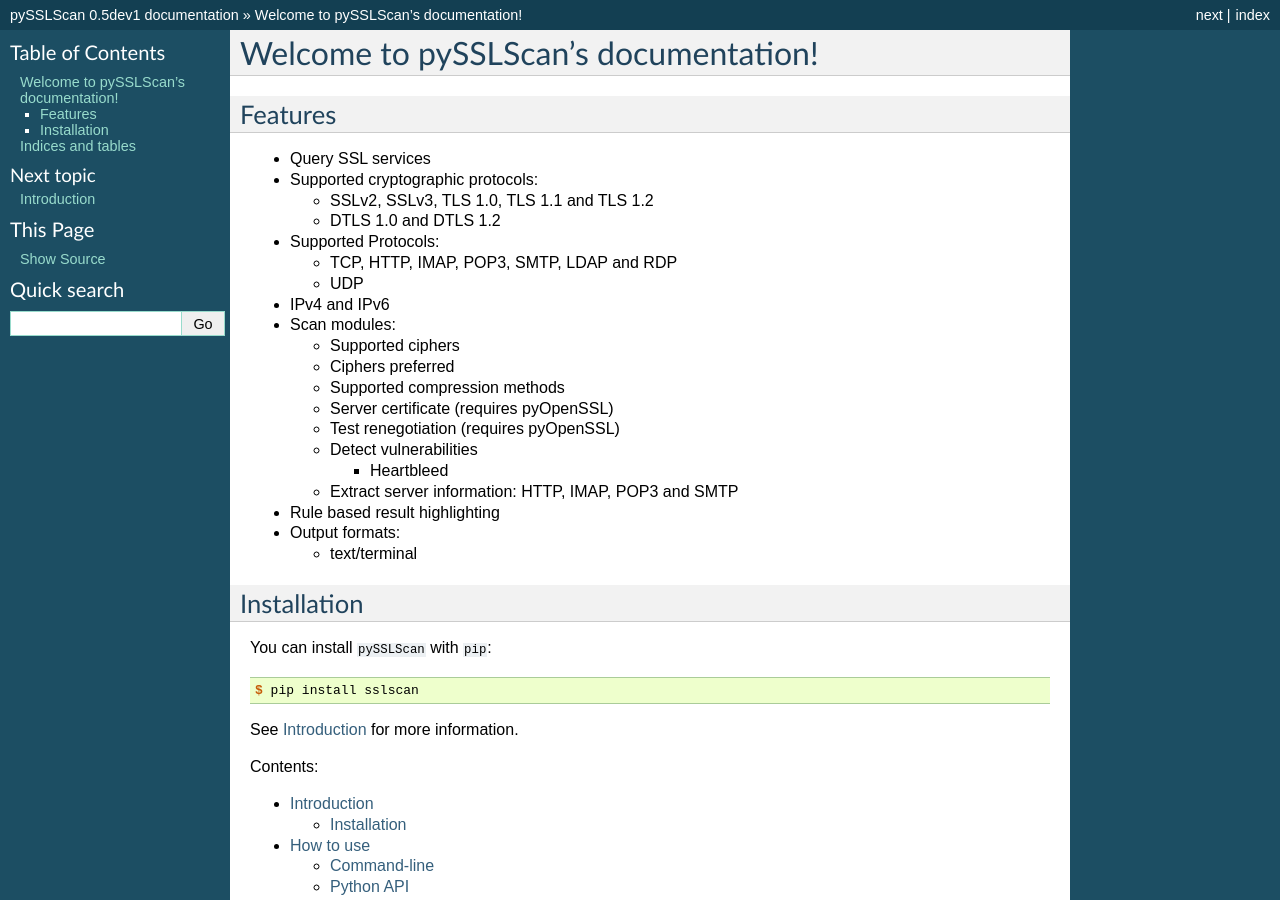
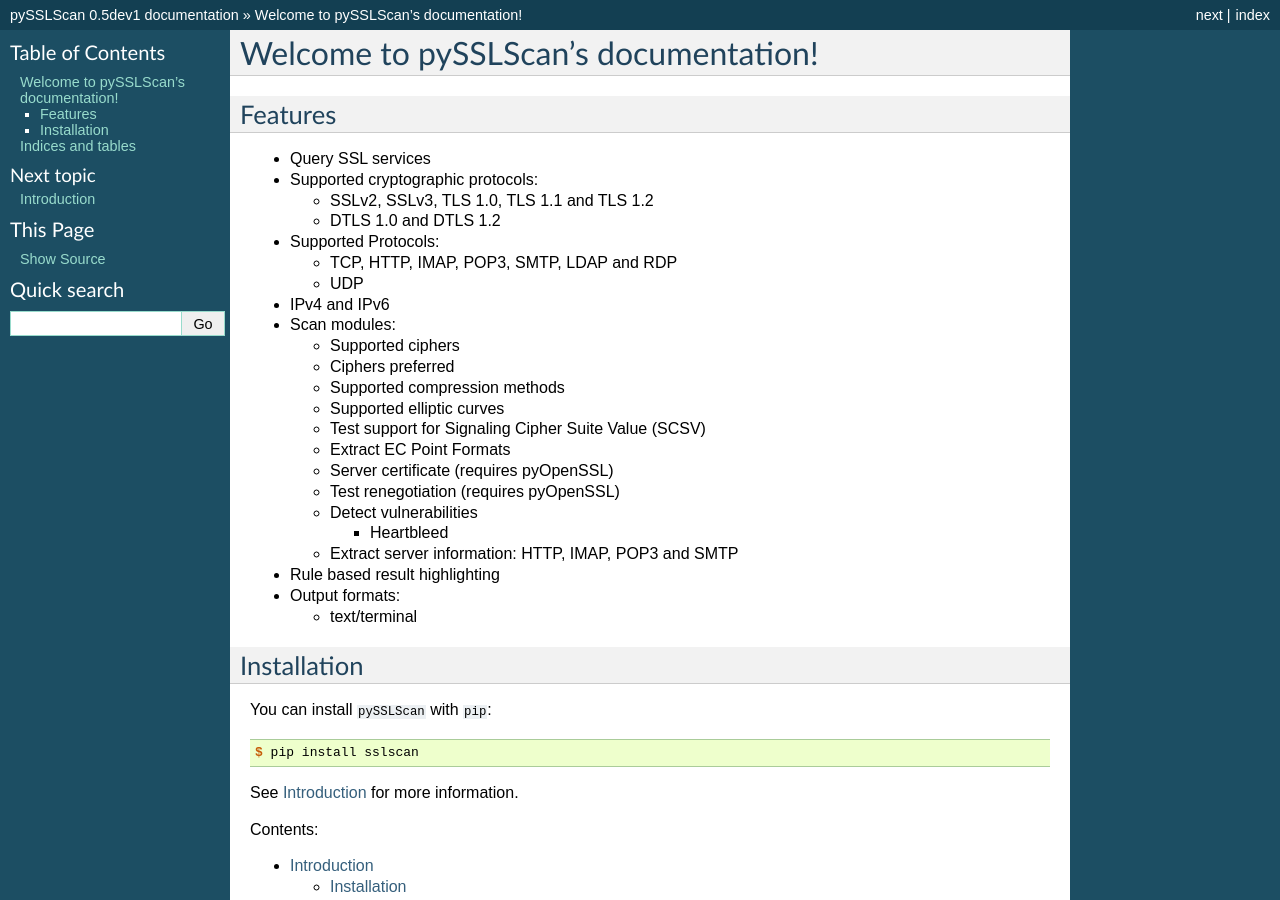
Before and after one commit to DinoTools/pysslscan, a Sphinx documentation site: the page built from docs/source/index.rst, in a window 1280 px wide and 900 px high. Built offline with Sphinx 7.4.7, drawn with Linux system fonts in a browser that asks for light colours.

Commit message:
doc - Update feature list

```diff
--- a/README.rst
+++ b/README.rst
@@ -30,6 +30,8 @@
   * Supported ciphers
   * Ciphers preferred
   * Supported compression methods
+  * Supported elliptic curves
+  * Test support for Signaling Cipher Suite Value (SCSV)
   * Extract EC Point Formats
   * Server certificate (requires pyOpenSSL)
   * Test renegotiation (requires pyOpenSSL)
--- a/docs/source/index.rst
+++ b/docs/source/index.rst
@@ -21,6 +21,9 @@
   * Supported ciphers
   * Ciphers preferred
   * Supported compression methods
+  * Supported elliptic curves
+  * Test support for Signaling Cipher Suite Value (SCSV)
+  * Extract EC Point Formats
   * Server certificate (requires pyOpenSSL)
   * Test renegotiation (requires pyOpenSSL)
   * Detect vulnerabilities
```
Also changed, not shown: other parts of README.rst (+1 -1 lines).
